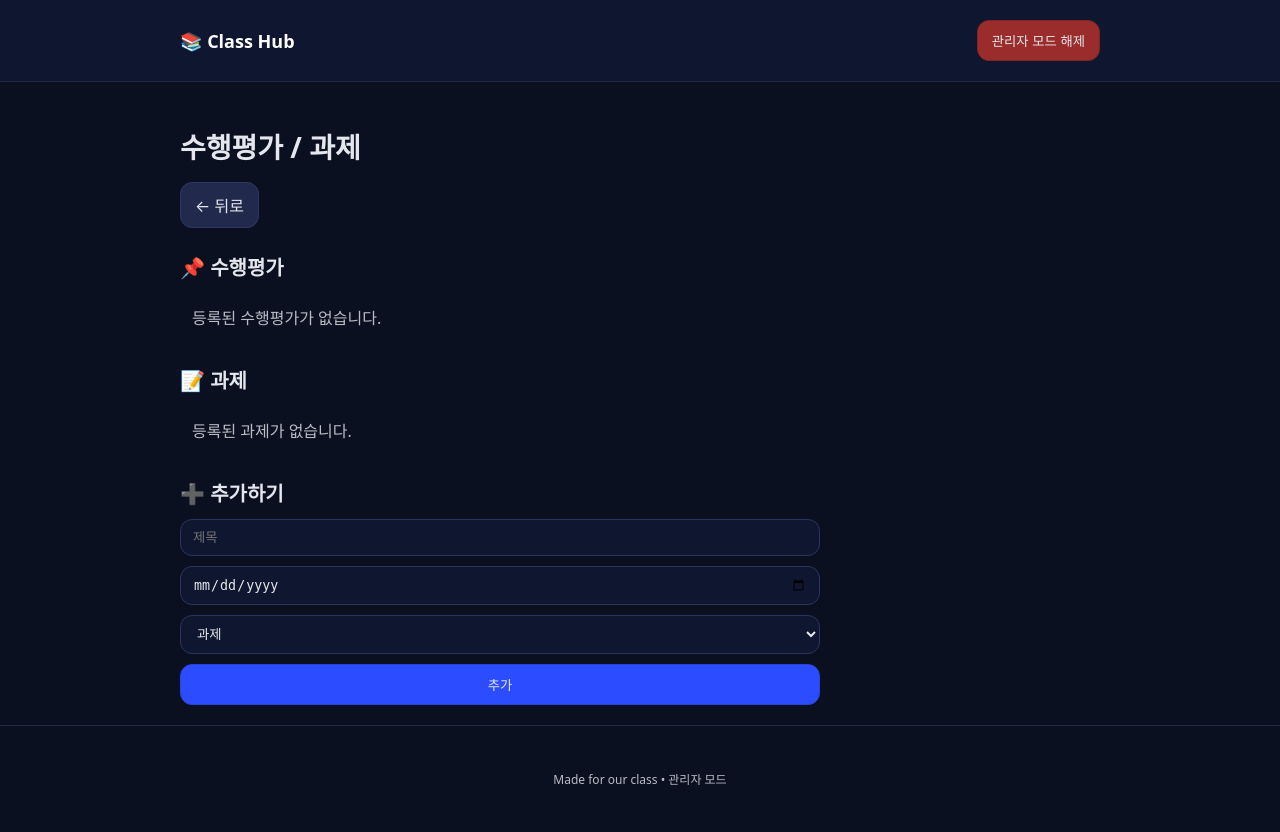
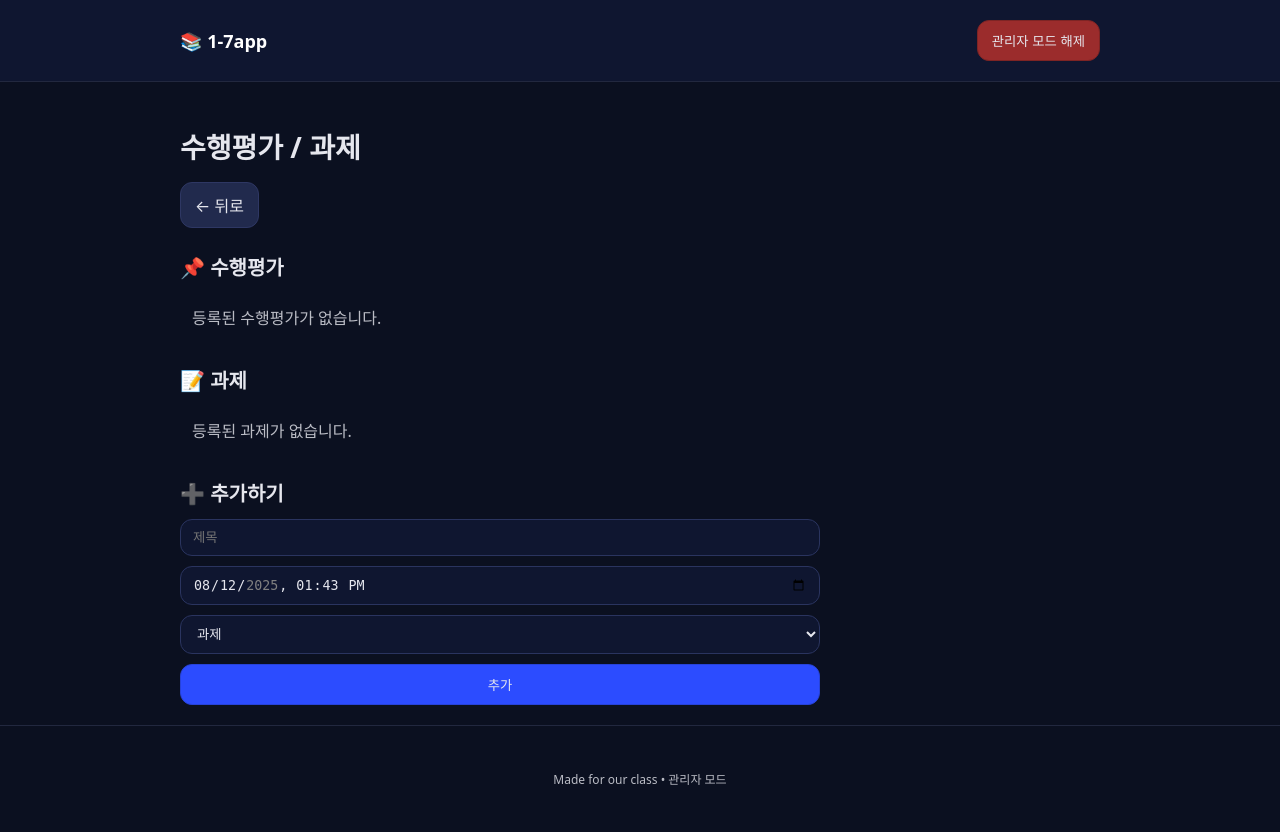
Before and after one commit to hueykim719/sshs1-7, a Flask app: page /tasks in a window 1280 px wide. Run offline with Flask 3, Linux system fonts and the light colour scheme; the visitor is signed in with stand-in values (Sample User, id 1); some web fonts are replaced.

Commit message:
second commit

```diff
--- a/app.py
+++ b/app.py
@@ -14,7 +14,7 @@ ALLOWED_EXTENSIONS = {'png', 'jpg', 'jpeg', 'gif', 'webp'}
 
 app = Flask(__name__)
 app.config['SECRET_KEY'] = os.environ.get('SECRET_KEY', 'dev-secret-change-me')
-app.config['SQLALCHEMY_DATABASE_URI'] = 'sqlite:///' + os.path.join(BASE_DIR, 'classhub.db')
+app.config['SQLALCHEMY_DATABASE_URI'] = 'sqlite:///' + os.path.join(BASE_DIR, '1-7app.db')
 app.config['SQLALCHEMY_TRACK_MODIFICATIONS'] = False
 app.config['UPLOAD_FOLDER'] = UPLOAD_FOLDER
 ADMIN_CODE = os.environ.get('ADMIN_CODE', '1234')  # set in environment for security
@@ -179,6 +179,8 @@ def timetable():
     return render_template('timetable.html', image_path=image_path)
 
 # -------- Misc (기타: 자유메모) --------
+from datetime import datetime
+
 @app.route('/misc', methods=['GET'])
 def misc():
     notes = Note.query.order_by(Note.created_at.desc()).all()
@@ -193,7 +195,12 @@ def add_note():
     if not content:
         flash('내용을 입력해 주세요.', 'error')
         return redirect(url_for('misc'))
-    db.session.add(Note(content=content))
+
+    # 작성 시간(월-일 시:분) 추가
+    now_str = datetime.now().strftime("%m-%d %H:%M")
+    content_with_time = f"{content} ({now_str})"
+
+    db.session.add(Note(content=content_with_time))
     db.session.commit()
     flash('메모가 등록되었습니다.', 'success')
     return redirect(url_for('misc'))
@@ -209,7 +216,6 @@ def delete_note(note_id):
         db.session.commit()
         flash('삭제되었습니다.', 'success')
     return redirect(url_for('misc'))
-
 # -------- Admin --------
 @app.route('/admin/login', methods=['GET', 'POST'])
 def admin_login():
--- a/templates/admin_login.html
+++ b/templates/admin_login.html
@@ -5,5 +5,4 @@
   <input class="input" type="password" name="code" placeholder="관리자 코드" required>
   <button class="btn primary">로그인</button>
 </form>
-<p class="muted small">* 이 코드는 공개하지 마세요.</p>
 {% endblock %}
--- a/templates/base.html
+++ b/templates/base.html
@@ -3,7 +3,7 @@
 <head>
   <meta charset="utf-8">
   <meta name="viewport" content="width=device-width,initial-scale=1">
-  <title>Class Hub</title>
+  <title>1-7app</title>
   <link rel="stylesheet" href="{{ url_for('static', filename='style.css') }}">
   <link rel="preconnect" href="https://fonts.googleapis.com">
   <link href="https://fonts.googleapis.com/css2?family=Pretendard:wght@400;600;700&display=swap" rel="stylesheet">
@@ -11,7 +11,7 @@
 <body>
   <header class="topbar">
     <div class="container row between center">
-      <a class="brand" href="{{ url_for('index') }}">📚 Class Hub</a>
+      <a class="brand" href="{{ url_for('index') }}">📚 1-7app</a>
       <nav class="row gap">
         {% if is_admin %}
           <form action="{{ url_for('admin_logout') }}" method="post">
--- a/templates/tasks.html
+++ b/templates/tasks.html
@@ -49,7 +49,23 @@
   <h2>➕ 추가하기</h2>
   <form class="form row wrap" method="post" action="{{ url_for('add_task') }}">
     <input class="input" type="text" name="title" placeholder="제목" required>
-    <input class="input" type="date" name="due_date" required>
+    <input class="input" type="datetime-local" id="due_date" name="due_date" required>
+
+<script>
+  const dateInput = document.getElementById('due_date');
+  const today = new Date();
+  const month = String(today.getMonth() + 1).padStart(2, '0');
+  const day = String(today.getDate()).padStart(2, '0');
+  const hours = String(today.getHours()).padStart(2, '0');
+  const minutes = String(today.getMinutes()).padStart(2, '0');
+
+  // 기본값을 "2025-월-일T시:분"으로 설정
+  dateInput.value = `2025-${month}-${day}T${hours}:${minutes}`;
+
+  // 선택 가능한 날짜를 2025년으로 제한
+  dateInput.min = "2025-01-01T00:00";
+  dateInput.max = "2025-12-31T23:59";
+</script>
     <select class="input" name="category">
       <option value="assessment">수행평가</option>
       <option value="assignment" selected>과제</option>
```
